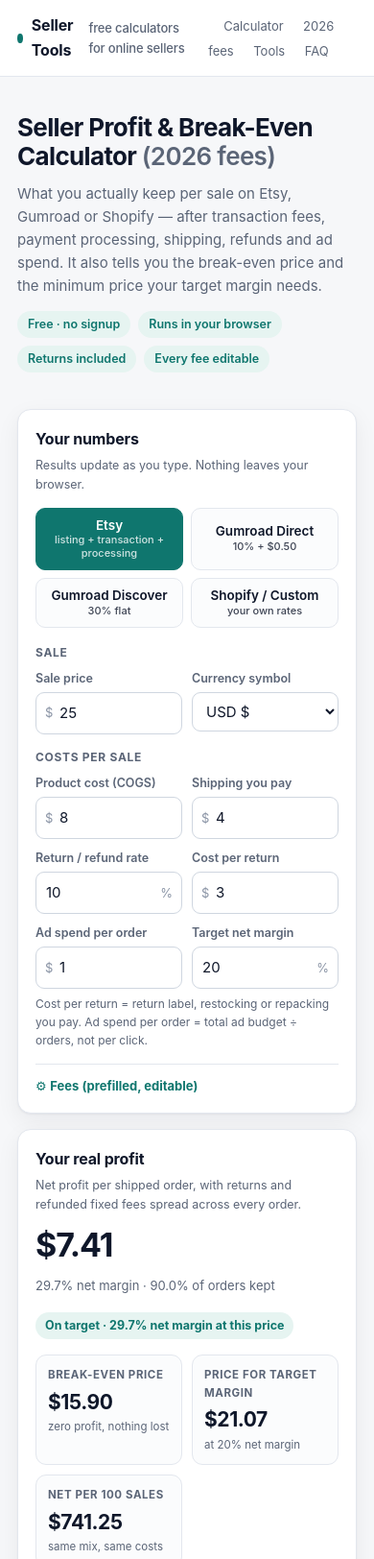
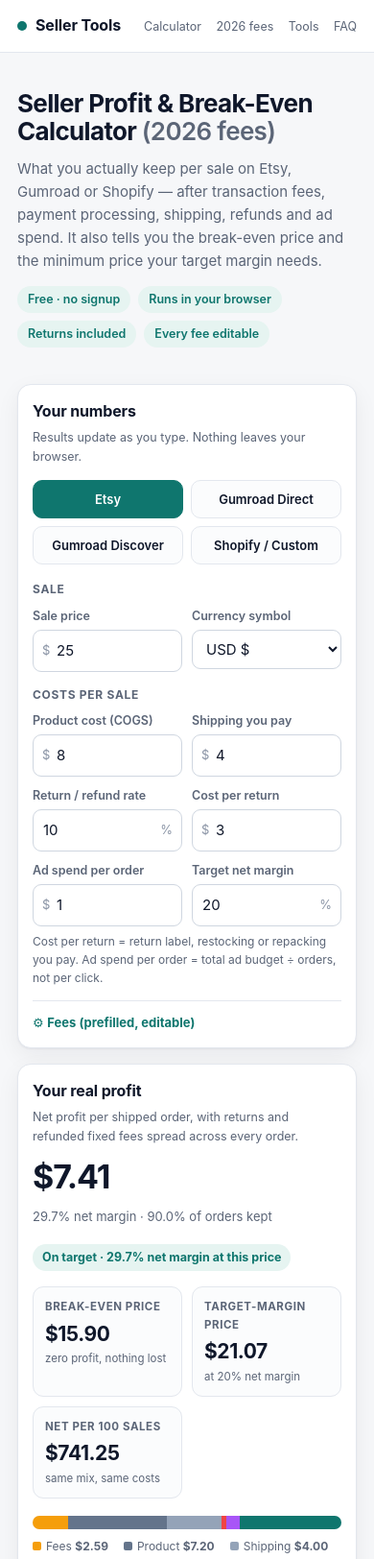
Before and after one commit to yougkxm/yougkxm.github.io, a plain HTML site: page index.html in a window 390 px wide. Shown: the top 1624 px of the page at 96% size. Drawn offline with Linux system fonts and the light colour scheme.

Commit message:
Mobile header and tab polish; shorter KPI label

```diff
--- a/index.html
+++ b/index.html
@@ -256,6 +256,13 @@
   footer.site{border-top:1px solid var(--line);background:var(--card);margin-top:36px;padding:22px 0 34px;font-size:12.5px;color:var(--muted)}
   footer.site .wrap{display:flex;flex-direction:column;gap:6px}
   .noscript{background:var(--warn-soft);color:var(--warn);padding:10px 14px;border-radius:10px;margin:14px 0;font-size:14px}
+  @media (max-width:480px){
+    .brand span.sub{display:none}
+    header.site nav a{margin-left:11px;font-size:12.5px}
+    .tab small{display:none}
+    .tab{padding:11px 6px;font-size:13px}
+    .card .inner{padding:15px}
+  }
   .sr-only{position:absolute;width:1px;height:1px;padding:0;margin:-1px;overflow:hidden;clip:rect(0,0,0,0);white-space:nowrap;border:0}
 </style>
 </head>
@@ -413,7 +420,7 @@
                 <div class="n">zero profit, nothing lost</div>
               </div>
               <div class="kpi">
-                <div class="k">Price for target margin</div>
+                <div class="k">Target-margin price</div>
                 <div class="v" id="targetPrice">$0.00</div>
                 <div class="n" id="targetNote">at 20% margin</div>
               </div>
```
